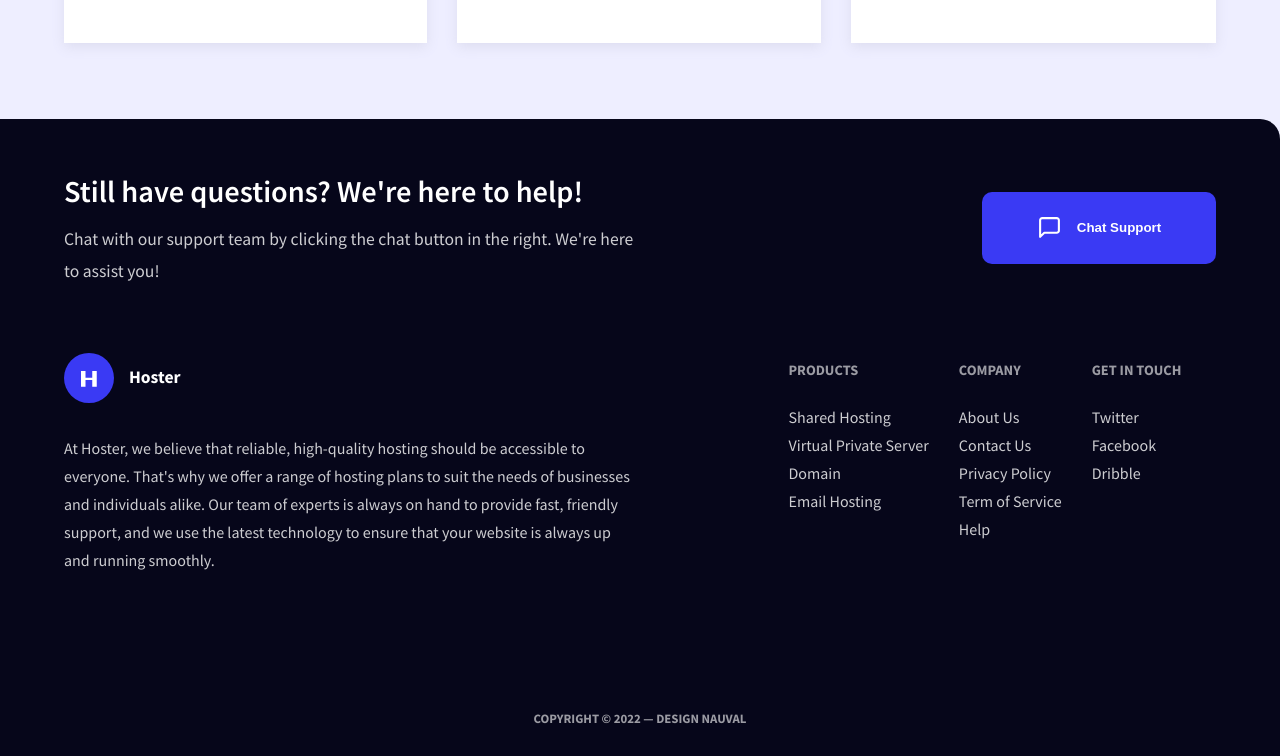
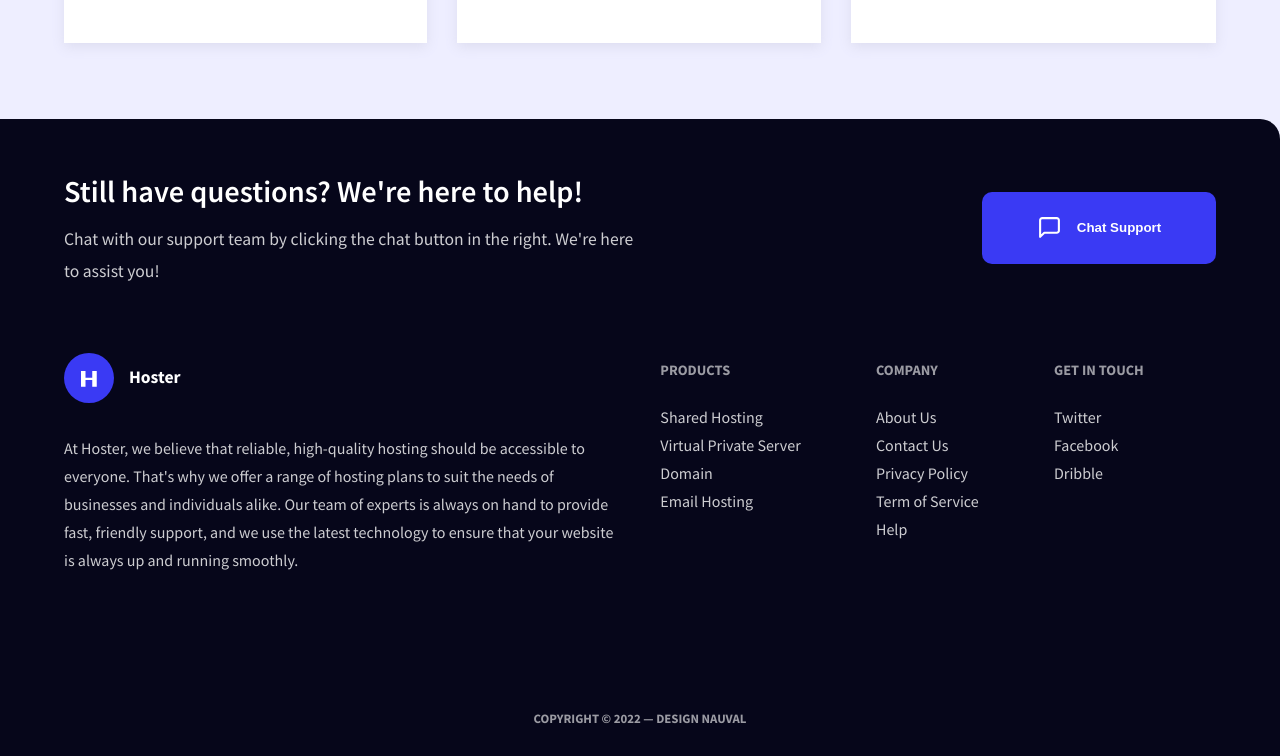
Before and after one commit to Katarsis-601/HosterSupportPage, a plain HTML site: page index.html in a window 1280 px wide. Shown: the part 1477-2233 px from the top of the page. Drawn offline with Linux system fonts and the light colour scheme.

Commit message:
display fix on link information

```diff
--- a/style.css
+++ b/style.css
@@ -192,6 +192,7 @@ article {
 }
 
 article .container {
+  flex-flow: row wrap;
   align-items: center;
   flex-direction: column;
   margin-top: 20px;
@@ -321,8 +322,8 @@ article .content .card {
 }
 
 .link-information {
-  flex-flow: row wrap;
-  margin-left: 50px;
+  max-width: 575px;
+  width: 100%;
   display: flex;
   justify-content: space-around;
 }
@@ -342,9 +343,6 @@ article .content .card {
   font-size: 100%;
 }
 
-.link-information .company-information {
-  margin: 0 30px;
-}
 footer {
   padding: 50px 0;
   background-color: #06061a;
```
